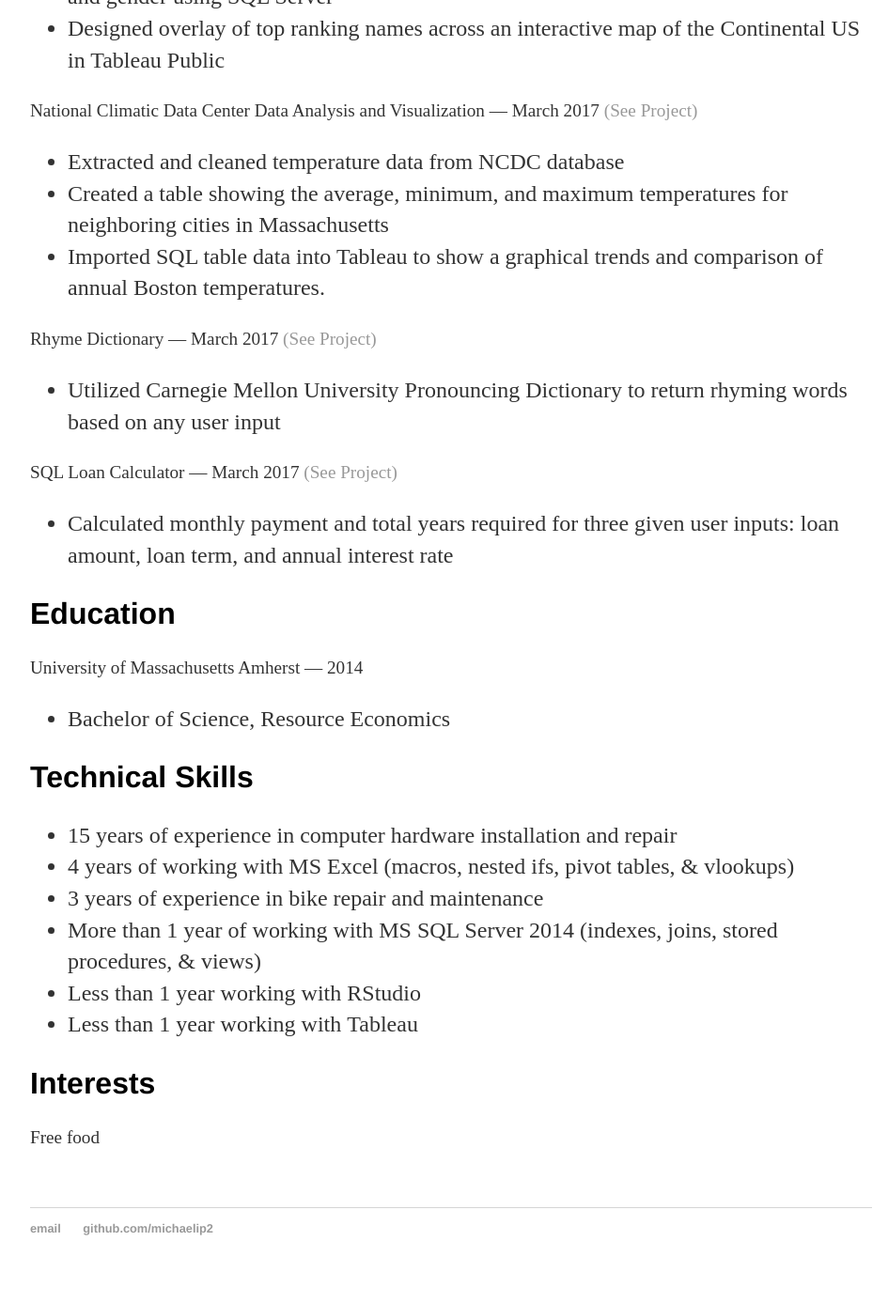
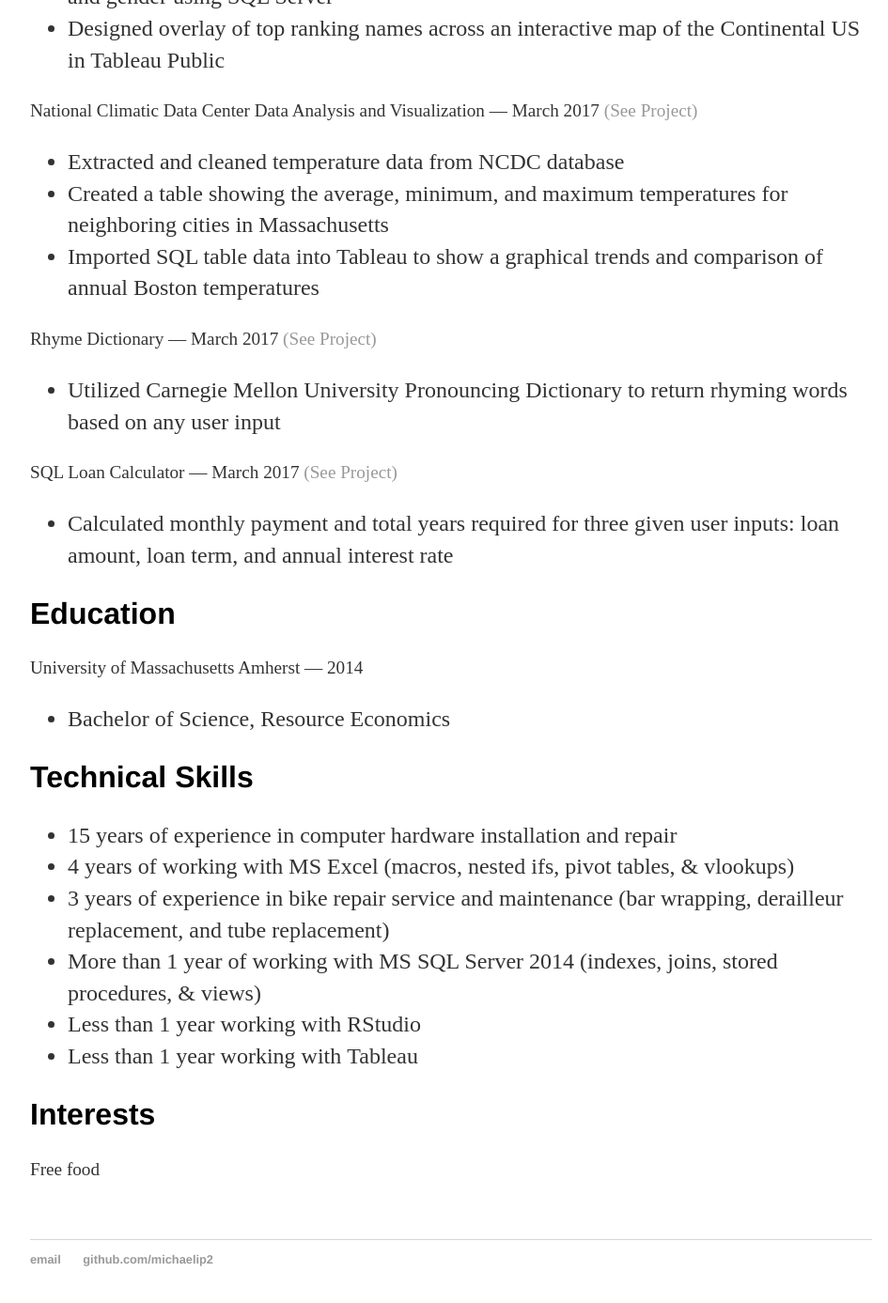
Before and after one commit to michaelip2/michaelip2.github.io, a Jekyll site: the page built from cv/index.html, in a window 1280 px wide and 1400 px high, scrolled down 2151 px. Shown: the top 1387 px of the window at 94% size, without its empty margins (160-1105 px from the left). Built offline with Jekyll 4.4.1, drawn with Linux system fonts in a browser that asks for light colours.

Commit message:
Update index.html

```diff
--- a/cv/index.html
+++ b/cv/index.html
@@ -57,7 +57,7 @@ title: CV of Michael Ip
 <ul>
 <li>Extracted and cleaned temperature data from NCDC database</li>
 <li>Created a table showing the average, minimum, and maximum temperatures for neighboring cities in Massachusetts</li>
-<li>Imported SQL table data into Tableau to show a graphical trends and comparison of annual Boston temperatures.</li>
+<li>Imported SQL table data into Tableau to show a graphical trends and comparison of annual Boston temperatures</li>
 </ul>
 <p>Rhyme Dictionary &mdash; March 2017 <a href="https://michaelip2.github.io/blog/2017/03/20/rhyming-dictionary">(See Project)</a></p>
 <ul>
@@ -76,7 +76,7 @@ title: CV of Michael Ip
 <ul>
 <li>15 years of experience in computer hardware installation and repair</li>
 <li>4 years of working with MS Excel (macros, nested ifs, pivot tables, &amp; vlookups)</li>
-<li>3 years of experience in bike repair and maintenance</li>
+<li>3 years of experience in bike repair service and maintenance (bar wrapping, derailleur replacement, and tube replacement)</li>
 <li>More than 1 year of working with MS SQL Server 2014 (indexes, joins, stored procedures, &amp; views)</li>
 <li>Less than 1 year working with RStudio</li>
 <li>Less than 1 year working with&nbsp;Tableau</li>
```
